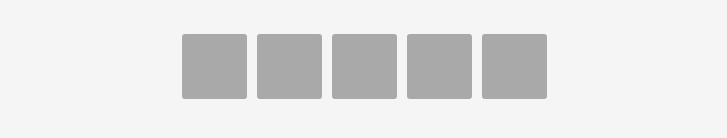
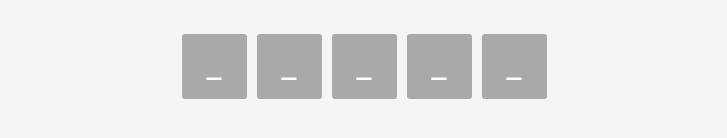
Before and after one commit to lucask95/wordle-infinite, a React (Create React App) app: page / in a window 1280 px wide. Shown: the part 154-292 px from the top of the page, without its empty margins (276-1003 px from the left). Built offline with nearby package versions, Linux system fonts and the light colour scheme.

Commit message:
Confirm guesses

```diff
--- a/src/App.tsx
+++ b/src/App.tsx
@@ -21,16 +21,20 @@ const styles = {
 function App() {
   const [currentEntry, setCurrentEntry] = useState<string>("");
   const [pastGuesses, setPastGuesses] = useState<Array<string>>([]);
-  const [mysteryWord] = useState<string>(getRandomWord());
+  const [mysteryWord, setMysteryWord] = useState<string>(getRandomWord());
+  const [betweenWords, setBetweenWords] = useState<boolean>(false);
 
   const checkWord = useCallback(
     (guess: string) => {
       if (guess.length === 5 && isValidGuess(guess)) {
         setPastGuesses((current) => [...current, guess]);
         setCurrentEntry("");
+        if (guess === mysteryWord) {
+          setBetweenWords(true);
+        }
       }
     },
-    [setCurrentEntry, setPastGuesses]
+    [setCurrentEntry, setPastGuesses, setBetweenWords, mysteryWord]
   );
 
   const handleKeypress = useCallback(
@@ -40,7 +44,11 @@ function App() {
           setCurrentEntry((val) => val.slice(0, -1));
         }
       } else if (e.key === "Enter" || e.key === "Return") {
-        if (currentEntry.length === 5) {
+        if (betweenWords) {
+          setMysteryWord(getRandomWord());
+          setBetweenWords(false);
+          setPastGuesses([]);
+        } else if (currentEntry.length === 5) {
           checkWord(currentEntry);
         }
       } else if (alphabetRegex.test(e.key)) {
@@ -75,11 +83,13 @@ function App() {
                 guessFinalized={true}
               />
             ))}
-          <GuessDisplay
-            guess={currentEntry}
-            mysteryWord={mysteryWord}
-            guessFinalized={false}
-          />
+          {!betweenWords && (
+            <GuessDisplay
+              guess={currentEntry}
+              mysteryWord={mysteryWord}
+              guessFinalized={false}
+            />
+          )}
         </div>
       </Container>
     </div>
--- a/src/components/GuessDisplay.tsx
+++ b/src/components/GuessDisplay.tsx
@@ -73,7 +73,7 @@ const GuessDisplay = ({ guess, mysteryWord, guessFinalized }: Props) => {
     <div>
       {guess
         .toUpperCase()
-        .padEnd(5)
+        .padEnd(5, "_")
         .split("")
         .map((char, i) => (
           <div
```
